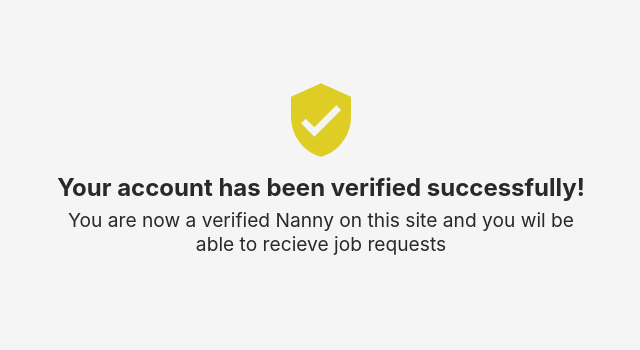
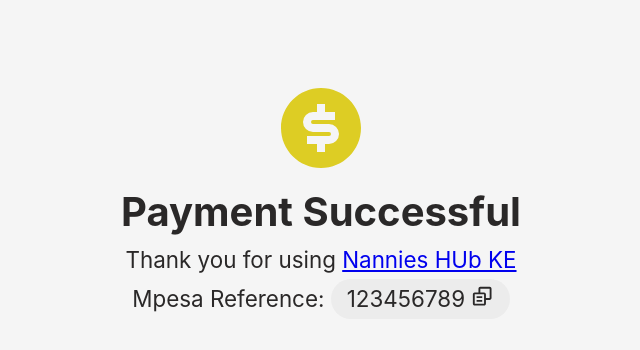
Before and after one commit to gbrowns/nannysHUB, a React (Vite) app in the folder view/: page / in a window 1280 px wide. Shown: the top 350 px of the page, without its empty margins (319-959 px from the left). Built offline with nearby package versions, Linux system fonts and the light colour scheme.

Commit message:
Add payment sucess page

```diff
--- a/view/src/App.jsx
+++ b/view/src/App.jsx
@@ -9,7 +9,7 @@ import RequestsDash from './pages/RequestsDash'
 import ErrorPage from './pages/ErrorPage'
 
 //import HomePage from './pages/HomePage'
-import VerifyUserPage from './pages/VerifyUserPage';
+import SuccessPaymentPage from './pages/SuccessPaymentPage';
 
 import {Routes, Route, Navigate} from 'react-router-dom';
 import AdminLoginPage from './pages/AdminLoginPage'
@@ -26,7 +26,7 @@ function App() {
 
 
       <Routes>
-        <Route path="/" element={<VerifyUserPage  />} />
+        <Route path="/" element={<SuccessPaymentPage  />} />
         <Route path="/auth/login" element={<AdminLoginPage />} />
 
         <Route path='/admin' element={<AdminProtectedRoutes />} >
--- a/view/src/pages/SuccessPaymentPage.jsx
+++ b/view/src/pages/SuccessPaymentPage.jsx
@@ -1,14 +1,17 @@
 import React from 'react'
+import {RiMoneyDollarCircleFill} from 'react-icons/ri';
+import {BiCopyAlt} from 'react-icons/bi';
 
-function SuccessPayment() {
+function SuccessPaymentPage() {
   return (
-    <div className="success-payment">
-          <h1>Thank you for using Nannies HUb KE</h1>
+    <div className="successPayment">
+          <RiMoneyDollarCircleFill className='successPayment_icon' />
           <h2>Payment Successful</h2>
-          <h3>Redirecting to home page...</h3>
+          <p>Thank you for using <a href='/'>Nannies HUb KE</a></p>
+          <p>Mpesa Reference: <span>123456789 <BiCopyAlt className="icon" /></span></p>
 
     </div>
   )
 }
 
-export default SuccessPayment
+export default SuccessPaymentPage;
--- a/view/src/sass/main.scss
+++ b/view/src/sass/main.scss
@@ -167,3 +167,44 @@ footer{
       }
 
 }
+
+//success payment
+.successPayment{
+      background-color: rgb(245, 245, 245);
+      height: 100vh;
+      display: flex;
+      flex-direction: column;
+      justify-content: flex-start;
+      align-items: center;
+
+      &_icon{
+            margin-top: 5rem;
+            font-size: 6rem;
+            color: rgb(221, 205, 36);
+      }
+      h2{
+            margin: 1.5rem 0;
+            font-size: 2.5rem;
+            color: rgb(42, 40, 40);
+            text-align: center;
+      }
+      p{
+            margin-bottom: .8rem;
+            font-size: 1.4rem;
+            color: rgb(42, 40, 40);
+            text-align: center;
+            width: 40%;
+            span{
+                  background-color: rgb(236, 236, 236);
+                  padding: .4rem 1rem;
+                  border-radius: 2rem;
+                  cursor: pointer;
+                  color: rgb(42, 40, 40);
+
+
+            }
+      }
+
+
+
+}
--- a/view/src/sass/media.scss
+++ b/view/src/sass/media.scss
@@ -399,6 +399,7 @@
             }
       }
 
+      //verify user page
       .VerifyUserPage{
             &__title{
                   font-size: 1.4rem;
@@ -410,4 +411,17 @@
                   line-height: 1.5;
             }
       }
+
+      //payment success page
+      .successPayment{
+            justify-content: center;
+            &_icon{
+                  font-size: 4rem;
+            }
+            h2{
+                  font-size: 1.4rem;
+                  line-height: 1.3;
+
+            }
+      }
 }
```
